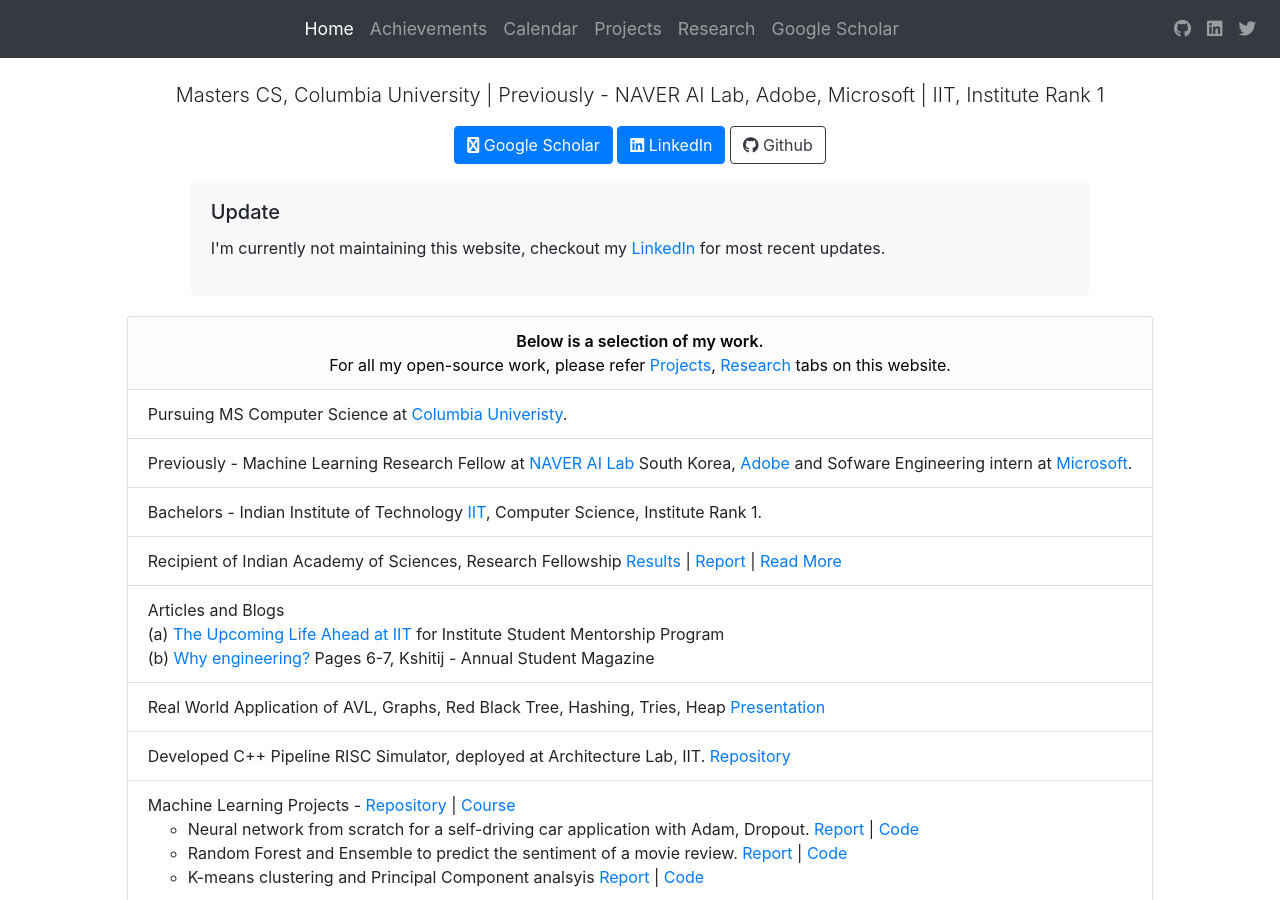
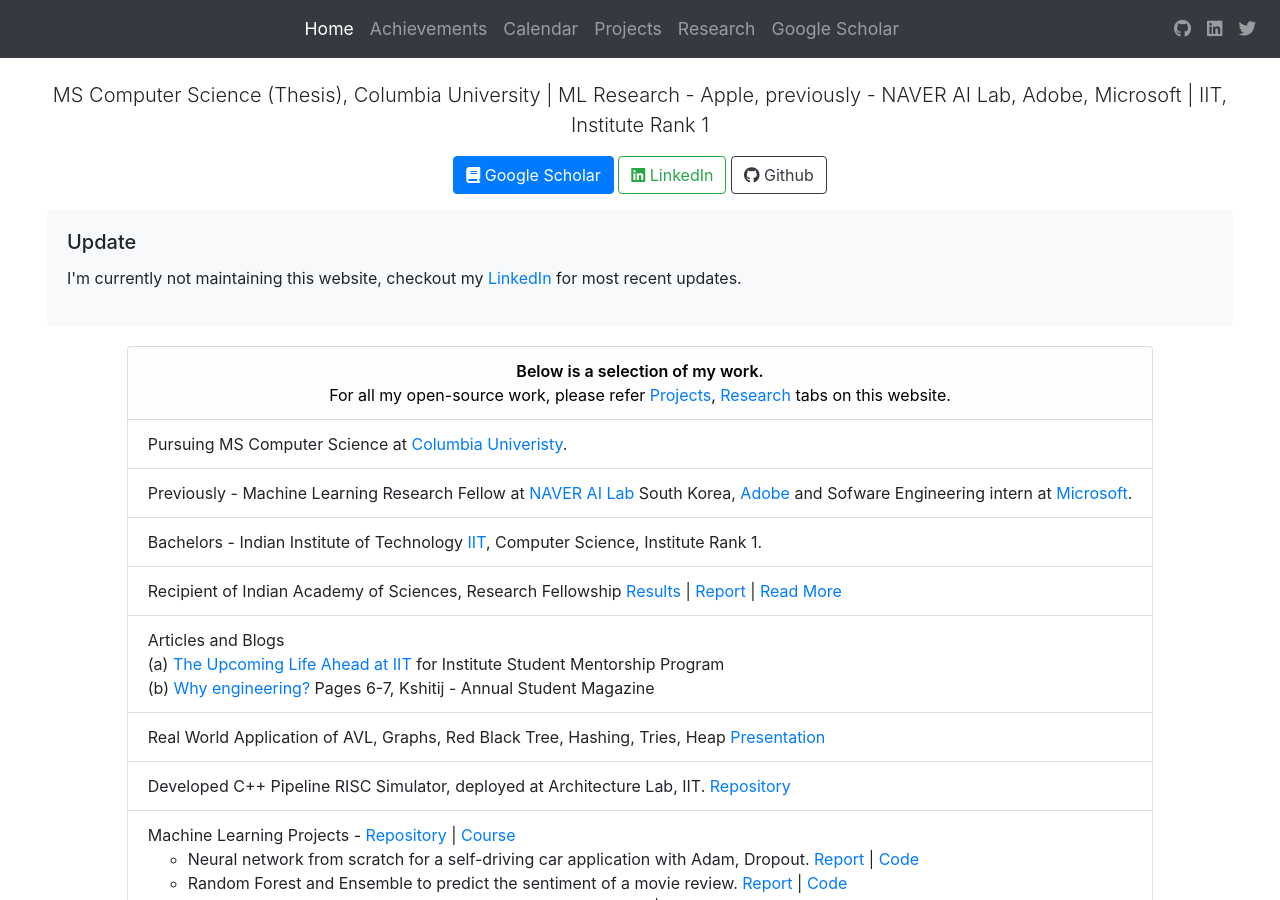
Before and after one commit to thenamangoyal/thenamangoyal.github.io, a Jekyll site: the page built from index.html, in a window 1280 px wide and 900 px high. Built offline with Jekyll 4.4.1, drawn with Linux system fonts in a browser that asks for light colours; nearby versions of some CDN libraries.

Commit message:
Fix google scholar icon

```diff
--- a/index.html
+++ b/index.html
@@ -11,14 +11,14 @@ layout: bootstrap
 
         <!-- <h1 class="jumbotron-heading">Heading</h1> -->
         <p class="text-center lead">
-            Masters CS, Columbia University | Previously - NAVER AI Lab, Adobe, Microsoft | IIT, Institute Rank 1
+            MS Computer Science (Thesis), Columbia University | ML Research - Apple, previously - NAVER AI Lab, Adobe, Microsoft | IIT, Institute Rank 1
         </p>
         <!-- <p class="text-center">"It is in your moments of decision that your destiny is shaped."<br>Source: My High-School Notebook &amp; Tony Robbins</p> -->
 
         <p class="text-center">
             <a target="_blank" href="https://scholar.google.com/citations?user=sFpEW1MAAAAJ&hl=en" class="btn btn-primary"><i
-                    class="fab fa-book"></i> Google Scholar</a>
-            <a target="_blank" href="https://www.linkedin.com/in/goyal-naman/" class="btn btn-primary"><i
+                    class="fa fa-book"></i> Google Scholar</a>
+            <a target="_blank" href="https://www.linkedin.com/in/goyal-naman/" class="btn btn-outline-success"><i
                     class="fab fa-linkedin"></i> LinkedIn</a>
             <a target="_blank" href="https://github.com/thenamangoyal" class="btn btn-outline-dark"><i
                     class="fab fa-github"></i> Github</a>
```
